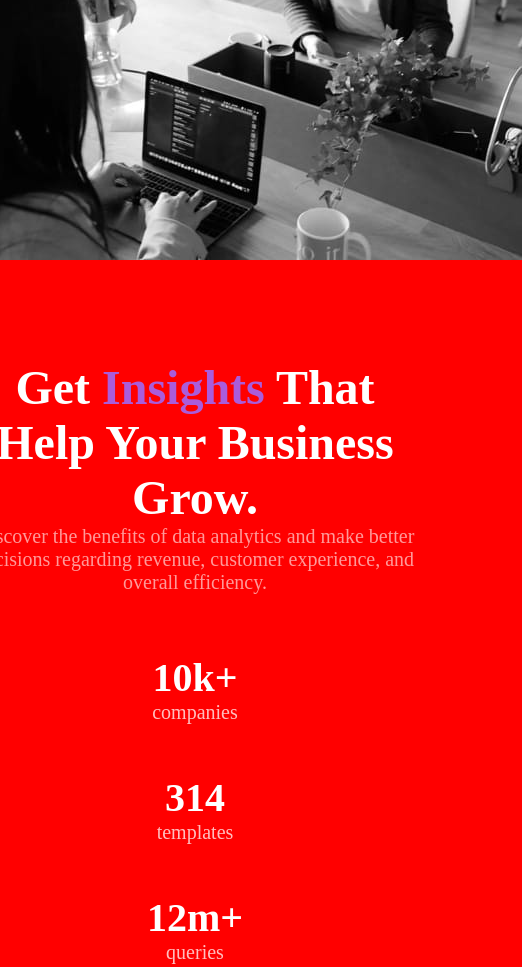
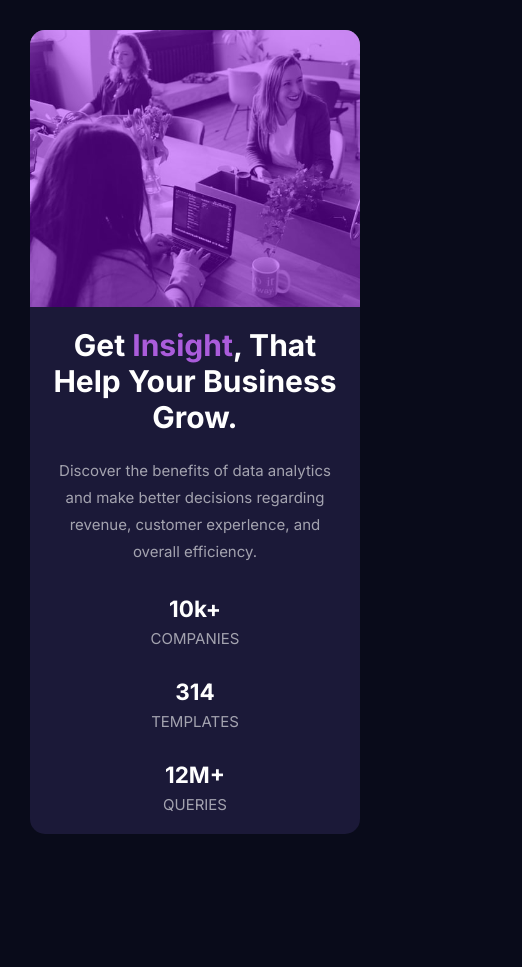
Before and after one commit to humaionasfak/stats-preview-card-component-main, a plain HTML site: page index.html in a window 390 px wide. Shown: the whole page, 522 px wide, since content can reach past the window. After the commit the page ends 864 px from the top, so only its background shows below. Drawn offline with Linux system fonts and the light colour scheme.

Commit message:
pushgithub

```diff
--- a/index.html
+++ b/index.html
@@ -2,55 +2,38 @@
 <html lang="en">
 <head>
   <meta charset="UTF-8">
-  <meta name="viewport" content="width=device-width, initial-scale=1.0"> <!-- displays site properly based on user's device -->
-
-  <link rel="icon" type="image/png" sizes="32x32" href="./images/favicon-32x32.png">
-
-  <title>Frontend Mentor | Stats preview card component</title>
+  <meta name="viewport" content="width=device-width, initial-scale=1.0">
+  <title>Document</title>
   <link rel="stylesheet" href="style.css">
 </head>
 <body>
   <div class="container">
-    <div class="child1">
-      <h1>Get <span>insights </span> that help your business grow.</h1>
-      <p class="details">  Discover the benefits of data analytics and make better decisions regarding revenue, customer
-        experience, and overall efficiency.</p>
-        <div class="wrpper">
-          <div class="wrpper_child">
-            <h2> 10k+</h2>
-            <p>companies</p>
+    <div class="wrapper">
+      <div class="text_content">
+        <h1 class="title">Get <span>insight</span>,  that help your business grow. </h1>
+        <p class="letter">Discover the benefits of data analytics and make better decisions regarding revenue, customer experlence, and overall efficiency.</p>
+        <div class="stat_box">
+          <div>
+            <h2>10k+</h2>
+            <p> COMPANIES </p>
           </div>
-          <div class="wrpper_child">
-            <h2>  314</h2>
-            <p>templates</p>
+          <div>
+            <h2>314 </h2>
+            <p>TEMPLATES</p>
           </div>
-          <div class="wrpper_child">
-            <h2>12m+</h2>
-            <p>queries</p>
+          <div>
+            <h2>12M+</h2>
+            <p>QUERIES </p>
           </div>
         </div>
+      </div>
+
+      <div class="image_section">
+        <img src="./images/image-header-desktop.jpg" alt="">
+      </div>
     </div>
-    <div class="child2">
-      <img src="./images/image-header-desktop.jpg" alt="">
 
-    </div>
-    <img class="mbl" src="./images/image-header-mobile.jpg" alt="">
-    <!-- <div class="mbl">
-    </div> -->
   </div>
 
-  <!--
-
-  Discover the benefits of data analytics and make better decisions regarding revenue, customer
-  experience, and overall efficiency.
-
-  10k+ companies
-  314 templates
-  12m+ queries -->
-<!--
-  <div class="attribution">
-    Challenge by <a href="https://www.frontendmentor.io?ref=challenge" target="_blank">Frontend Mentor</a>.
-    Coded by <a href="#">Your Name Here</a>.
-  </div> -->
 </body>
 </html>
--- a/style.css
+++ b/style.css
@@ -1,103 +1,136 @@
-:root{
-    --White-main-heading-stat: hsl(0, 0%, 100%);
-    --Slightly-transparent-white-main-paragraph: hsla(0, 0%, 100%, 0.75);
-    --Slightly-transparent-white-stat-headings: hsla(0, 0%, 100%, 0.6);
-    --Very-dark: hsl(233, 47%, 7%);
-    --Dark-desaturated-blue: hsl(244, 38%, 16%);
-    --Soft-violet: hsl(277, 64%, 61%)
+@import url("https://fonts.googleapis.com/css2?family=Inter:wght@400;700&family=Lexend+Deca&display=swap");
+
+/* variables */
+
+:root {
+  font-size: 15px;
+  --prim-dark-blue: hsl(233, 47%, 7%);
+  --prim-sat-blue: hsl(244, 38%, 16%);
+  --prim-violet: hsl(277, 64%, 61%);
+
+  --neu-white: hsl(0, 0%, 100%);
+  --neu-trans-white: hsla(0, 0%, 100%, 0.75);
+  --neu-more-trans-white: hsla(0, 0%, 100%, 0.6);
+
+  --bg-violet: hsl(277deg, 100%, 50%, 0.42);
+  --bg-light-violet: hsl(293deg, 42%, 35%, 0.24);
 }
-*{
+
+/* defaults */
+
+*,
+*::after,
+*::before {
   margin: 0;
   padding: 0;
   box-sizing: border-box;
+}
 
+body {
+  font-family: "Inter", sans-serif;
+  background-color: var(--prim-dark-blue);
+  color: var(--neu-white);
+  font-weight: 400;
+  width: 100vw;
+  min-height: 100vh;
+  font-size: 15px;
+  display: flex;
+  justify-content: center;
+  align-items: center;
 }
-html,body{
+
+/* stats card */
+.container{
+  max-width: 1020px;
+  margin: 0 auto ;
+}
+.wrapper{
+  background-color: var(--prim-sat-blue);
+  display: grid;
+  grid-template-columns: 1fr 1fr;
+  border-radius: 15px;
+  -webkit-border-radius: 15px;
+  -moz-border-radius: 15px;
+  -ms-border-radius: 15px;
+  -o-border-radius: 15px;
+  overflow: hidden;
+  margin: 2rem;
+}
+
+.wrapper .image_section img{
+  height: 100%;
   width: 100%;
-    height: 100vh;
-    background: var(--Very-dark);
-    display: flex;
-    align-items: center;
-    justify-content: center;
+  object-fit: cover;
+  object-position: center;
 }
-.mbl{
-    background: rgb(46, 12, 12);
-    display: none;
+.image_section{
+  position: relative;
 }
-.container{
-    background-color: var(--Dark-desaturated-blue);
-    width: 1440px;
+.image_section::after{
+  content: '';
+  background:  var(--bg-violet);
+  position: absolute;
+  inset: 0;
+}
+
+.text_content{
+  padding: 60px;
+}
+.text_content h1{
+  text-transform: capitalize;
+  font-weight: 700;
+  padding-bottom: 22px;
+}
+.text_content h1 span{
+  color: var(--prim-violet);
+}
+.text_content .letter{
+  color:var(--neu-more-trans-white);
+  line-height: 1.8;
+}
+.stat_box{
   display: flex;
   justify-content: space-between;
+  margin-top: 60px;
 }
-.child1{
-    padding:50px  100px 0;
-    width: 50%;
+.stat_box h2{
+  margin-bottom: 7px;
 }
-.child1 h1{
-    font-size: 3em;
-    text-transform: capitalize;
-    color: var(--White-main-heading-stat);
-    /* width: 600px; */
+.stat_box p{
+  color: var(--neu-more-trans-white);
 }
-.child1 h1  span{
-    color: var(--Soft-violet);
-
+@media screen and (max-width: 768px){
+  body{
+    font-size: 12px;
   }
-.child1 .details{
-    color: var(--Slightly-transparent-white-stat-headings);
-    font-size: 20px;
+  .text_content{
+    padding: 20px;
   }
-.child1 .wrpper{
-    display: flex;
-    justify-content: space-between;
-    margin: 60px 0 0 0;
+  .stat_box p{
+    font-size: 10px;
   }
-.child1 .wrpper h2{
-    font-size: 40px;
-    color: var(--White-main-heading-stat);
 }
-.child1 .wrpper p{
-    font-size: 20px;
-    color: var(--Slightly-transparent-white-main-paragraph);
-}
-.child2{
-
-    /* background: red; */
-    width: 50%;
-    text-align: right;
-}
-.child2 img{
-    height: 100%;
+@media screen and (max-width:480px) {
+    body{
+      text-align: center;
+      font-size: 15px;
     }
 
-@media screen and (max-width: 768px) {
-    .container{
-        flex-direction: column-reverse;
-        text-align: center;
-    }
-    .child1{
-        width: 100%;
-        text-align: center;
-        background-color: red;
-        padding: 100px;
-    }
-    .container .child2 img{
-        display: none;
-
-    }
-    .mbl{
-        display: block;
-    }
-    .child1 .wrpper{
-        display: flex;
-        justify-content: space-between;
-        margin: 60px 0 0 0;
-        flex-direction: column;
-        gap: 50px;
-    }
-    .child1 .details{
-        padding:0;
+    .wrapper{
+      grid-template-columns: 1fr;
     }
 
+    .image_section{
+      order: -1;
     }
+    .stat_box{
+      flex-direction: column;
+      margin-top: 0;
+    }
+    .stat_box div{
+      margin-top: 30px;
+    }
+    .stat_box p{
+      font-size: 15px;
+    }
+}
```
Lines whose indentation alone changed are shown as unchanged.
